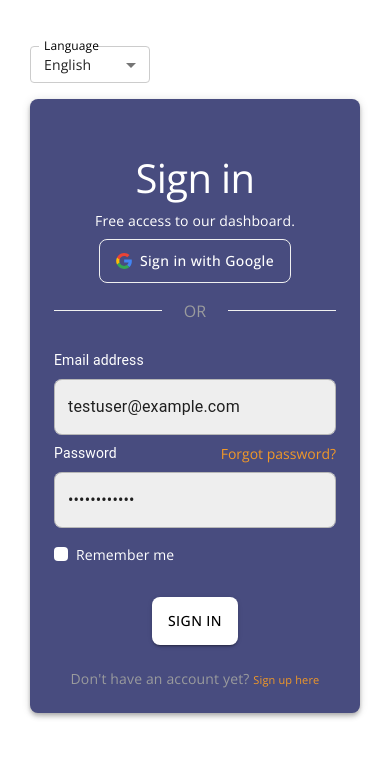
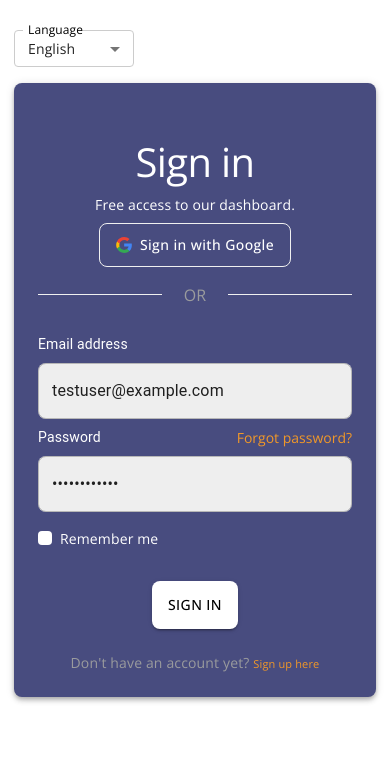
Before and after one commit to adeelasgher847/tgs-hrms-fe, a React (Vite) app: page / in a window 390 px wide. Shown: the top 758 px of the page. Built offline with nearby package versions, Linux system fonts and the light colour scheme; some icons are missing.

Commit message:
login page some responsive issues solve

```diff
--- a/src/components/Login.tsx
+++ b/src/components/Login.tsx
@@ -1,5 +1,7 @@
 import { useState } from "react";
 import { Link as RouterLink } from "react-router-dom";
+import { useNavigate } from "react-router-dom";
+
 import {
   Box,
   Paper,
@@ -27,6 +29,8 @@ const mockData = {
 };
 
 const Login: React.FC = () => {
+  const navigate = useNavigate();
+
   const [lang, setLang] = useState<"en" | "ar">("en");
   const [showPassword, setShowPassword] = useState<boolean>(false);
   const [email, setEmail] = useState<string>(mockData.email);
@@ -78,6 +82,7 @@ const Login: React.FC = () => {
     if (email === mockData.email && password === mockData.password) {
       alert(lang === "ar" ? "تم تسجيل الدخول بنجاح!" : "Login Successful!");
       console.log("Submitted credentials:", { email, password });
+      navigate("/dashboard");
     } else {
       alert(
         lang === "ar" ? "بيانات الاعتماد غير صحيحة!" : "Invalid credentials!"
@@ -92,7 +97,7 @@ const Login: React.FC = () => {
       sx={{
         minHeight: "100vh",
         height: "100vh",
-        m: { xs: "30px", sm: 0 },
+        m: { xs: "14px", sm: 0 },
         position: "relative",
       }}
     >
```
